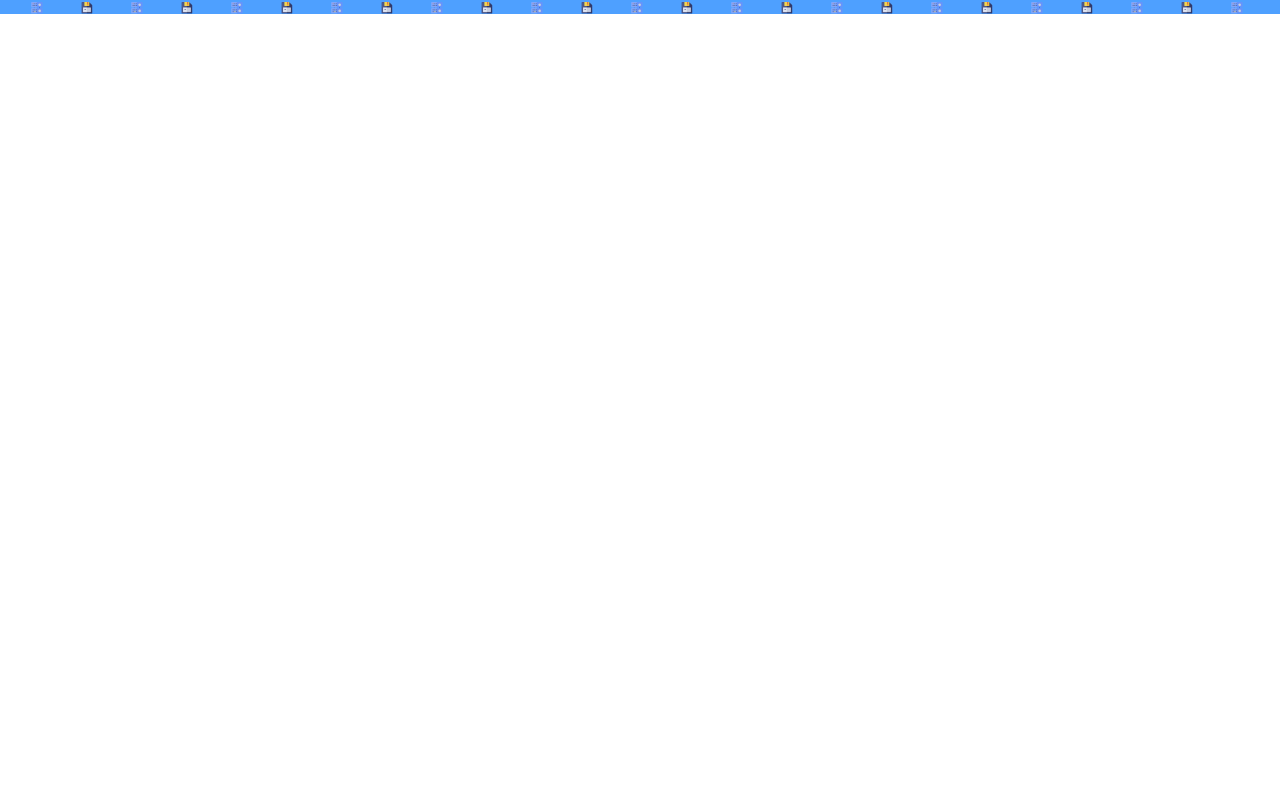
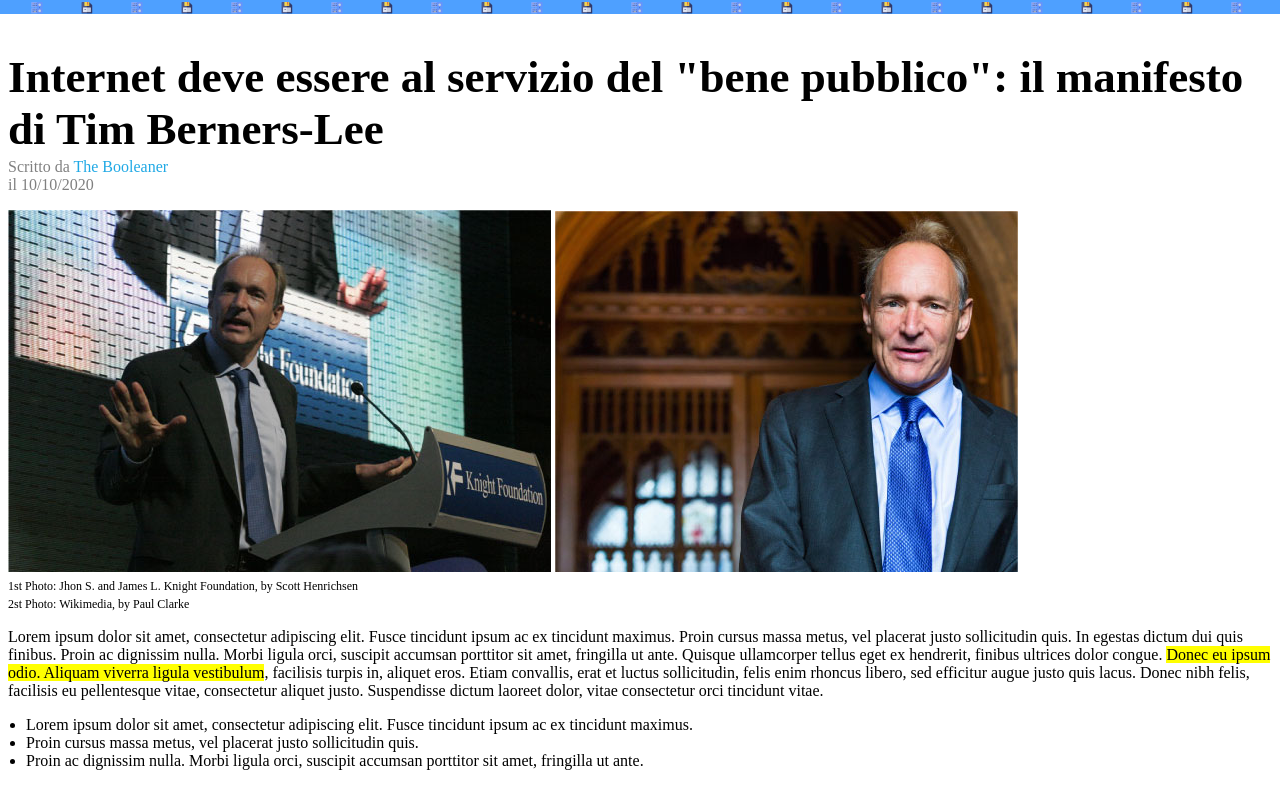
Before and after one commit to matteocicigoi/html-css-booleaner, a plain HTML site: page index.html in a window 1280 px wide. Shown: the part 86-872 px from the top of the page. Before the commit the page ends 800 px from the top, so only its background shows below. Drawn offline with Linux system fonts and the light colour scheme.

Commit message:
feat: titolo e sezione centrale

```diff
--- a/css/style.css
+++ b/css/style.css
@@ -6,7 +6,28 @@ header{
     background-size: contain;
     height: 100px;
 }
-img{
+#logo{
     margin: 45px 0px 0px 8px;
     width: 150px;
 }
+/* Main */
+h1{
+    font-size:45px;
+}
+#autore{
+    margin-top: -35px;
+    color: grey;
+}
+a{
+    text-decoration: none;
+    color: #20A9E5;
+}
+#descrizione{
+    font-size: 12px;
+}
+.evidenzia{
+    background-color: yellow;
+}
+ul{
+    padding-left: 18px;
+}
--- a/index.html
+++ b/index.html
@@ -7,8 +7,35 @@
     <link rel="stylesheet" href="css/style.css">
 </head>
 <body>
+    <!-- Header -->
     <header>
-        <img src="img/logo.svg" alt="Logo">
+        <img id="logo" src="img/logo.svg" alt="Logo">
     </header>
+    <!-- Fine Header -->
+    <!-- Main -->
+    <main>
+        <!-- Titolo + Immagini -->
+        <section>
+            <h1>Internet deve essere al servizio del "bene pubblico": il manifesto di Tim Berners-Lee</h1>
+            <p id="autore">Scritto da <a href="#">The Booleaner</a><br> il 10/10/2020</p>
+            <div>
+                <img src="img/tim-1.jpg" alt="Tim 1">
+                <img src="img/tim-2.jpg" alt="Tim 2">
+            </div>
+            <span id="descrizione">1st Photo: Jhon S. and James L. Knight Foundation, by Scott Henrichsen<br>2st Photo: Wikimedia, by Paul Clarke</span>
+        </section>
+        <!-- Fine Titolo + Immagini -->
+        <!-- Sezione Centrale -->
+        <section>
+            <p>Lorem ipsum dolor sit amet, consectetur adipiscing elit. Fusce tincidunt ipsum ac ex tincidunt maximus. Proin cursus massa metus, vel placerat justo sollicitudin quis. In egestas dictum dui quis finibus. Proin ac dignissim nulla. Morbi ligula orci, suscipit accumsan porttitor sit amet, fringilla ut ante. Quisque ullamcorper tellus eget ex hendrerit, finibus ultrices dolor congue. <span class="evidenzia">Donec eu ipsum odio. Aliquam viverra ligula vestibulum</span>, facilisis turpis in, aliquet eros. Etiam convallis, erat et luctus sollicitudin, felis enim rhoncus libero, sed efficitur augue justo quis lacus. Donec nibh felis, facilisis eu pellentesque vitae, consectetur aliquet justo. Suspendisse dictum laoreet dolor, vitae consectetur orci tincidunt vitae.</p>
+            <ul>
+                <li>Lorem ipsum dolor sit amet, consectetur adipiscing elit. Fusce tincidunt ipsum ac ex tincidunt maximus.</li>
+                <li>Proin cursus massa metus, vel placerat justo sollicitudin quis.</li>
+                <li>Proin ac dignissim nulla. Morbi ligula orci, suscipit accumsan porttitor sit amet, fringilla ut ante.</li>
+            </ul>
+        </section>
+        <!-- Fine Sezione Centrale -->
+    </main>
+    <!-- Fine Main -->
 </body>
 </html>
```
